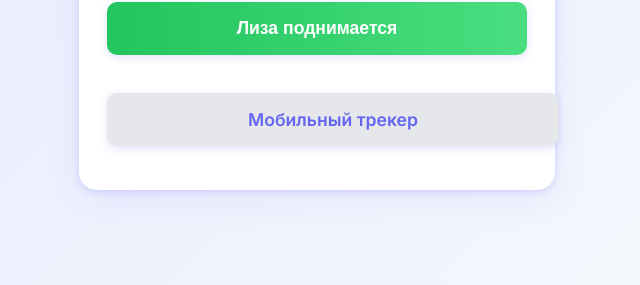
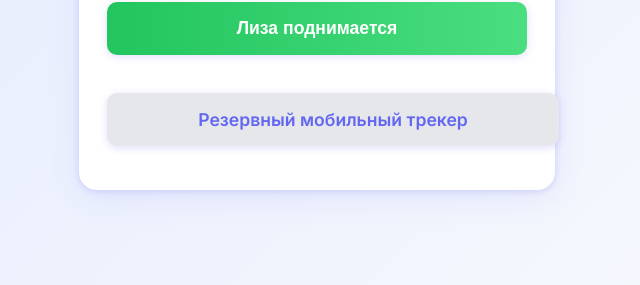
Before and after one commit to alexrashkin/clever-driver-bot, a Flask app: page / in a window 1280 px wide. Shown: the part 563-848 px from the top of the page, without its empty margins (323-963 px from the left). Run offline with Flask 3, Linux system fonts and the light colour scheme; data comes from the database, SQL or seed files in the repository.

Commit message:
rename tracker button

```diff
--- a/web/templates/index.html
+++ b/web/templates/index.html
@@ -141,7 +141,7 @@
         <button class="btn btn-manual" onclick="sendManualNotification()">Я на месте</button>
         <button class="btn btn-manual" onclick="sendDanyaWakeup()">Даня поднимается</button>
         <button class="btn btn-manual" onclick="sendLizaWakeup()">Лиза поднимается</button>
-        <a href="/mobile_tracker.html" class="btn btn-toggle off btn" style="margin-top:8px;">Мобильный трекер</a>
+        <a href="/mobile_tracker.html" class="btn btn-toggle off btn" style="margin-top:8px;">Резервный мобильный трекер</a>
     </div>
     <script>
         function sendManualNotification() {
```
